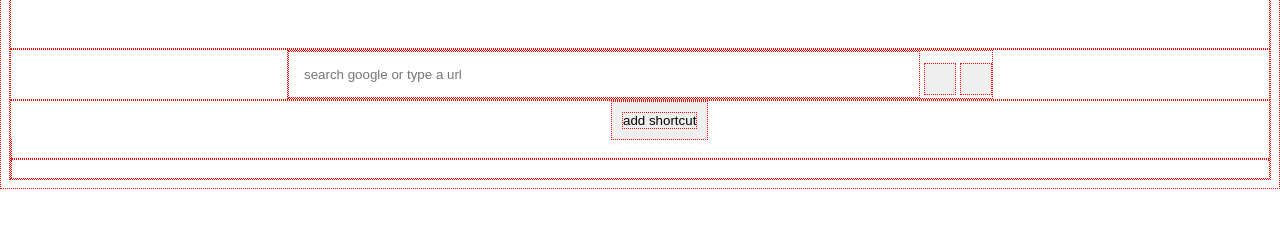
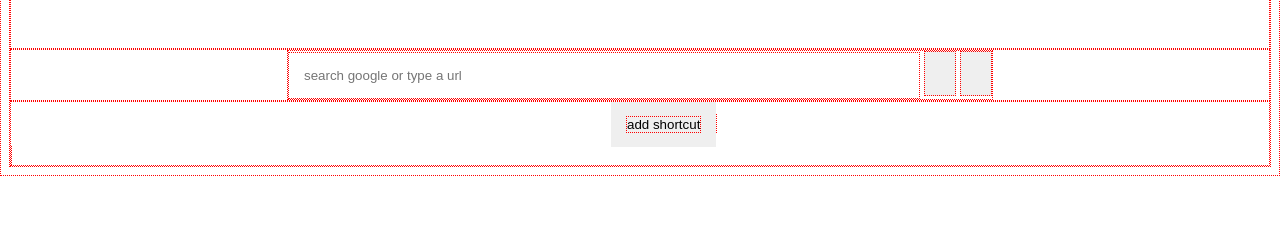
Before and after one commit to bryantozuzuhub/googleclone, a plain HTML site: page index.html in a window 1280 px wide. Shown: the part 238-466 px from the top of the page. Drawn offline with Linux system fonts and the light colour scheme.

Commit message:
working on shortcut icon placement

```diff
--- a/styles.css
+++ b/styles.css
@@ -36,10 +36,15 @@
 #lenSearchButton {
     padding: 15px;
     align-items: center;
+    height: 45px;
 }
 
 #ShortcutIcon {
-    display: flex;
     margin-left: 600px;
-    padding: 10px;
+    padding: 15px;
+    border: 200px;
 }
+
+.tile-icon {
+    border: 20px;
+}
```
